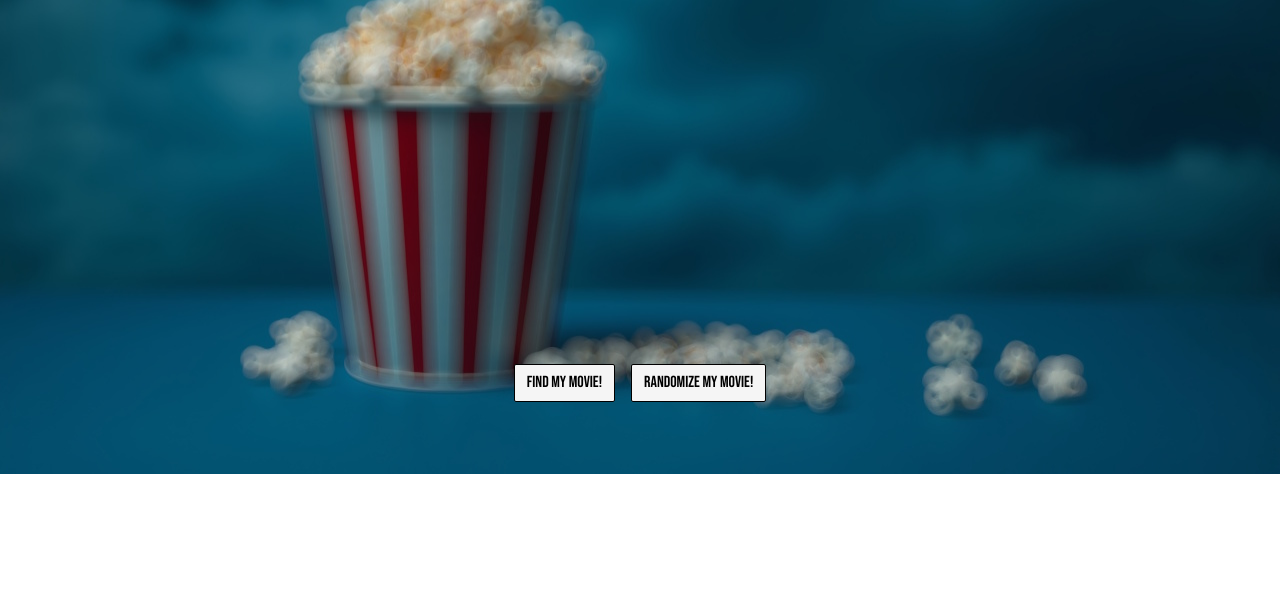
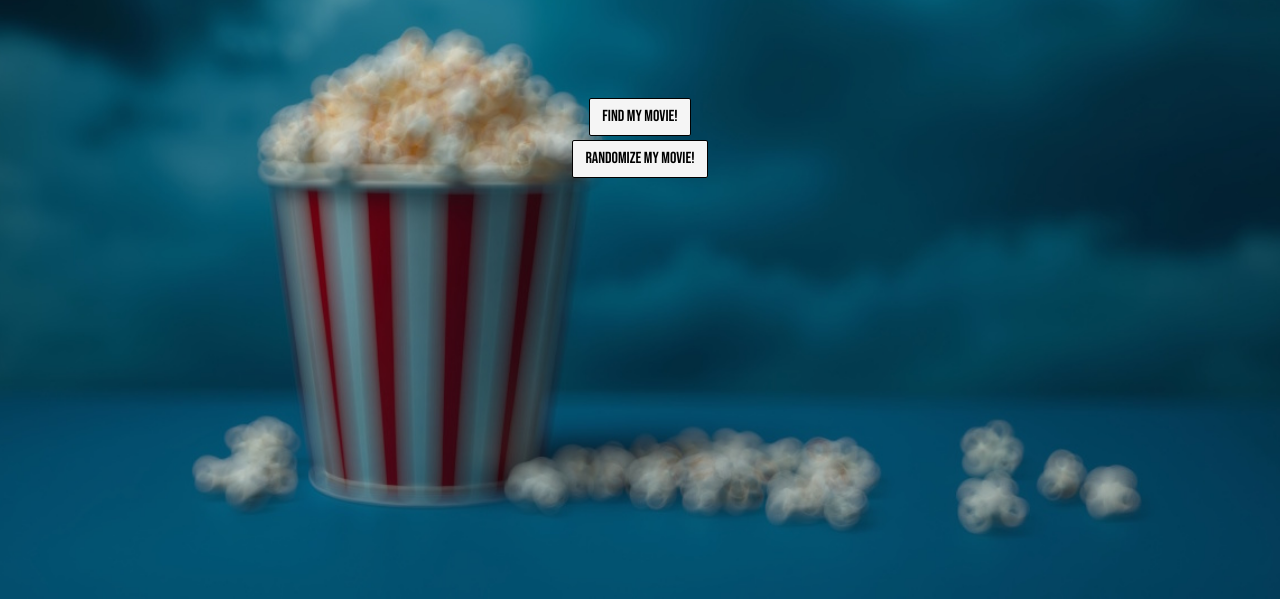
Before and after one commit to Rabbsen/the-movie-generator, a plain HTML site: page index.html in a window 1280 px wide. Shown: the part 201-800 px from the top of the page. Drawn offline with nearby package versions, Linux system fonts and the light colour scheme.

Commit message:
fixed and cleaned the styling and styling css

```diff
--- a/assets/css/style.css
+++ b/assets/css/style.css
@@ -6,16 +6,21 @@
   font-style: normal;
 }
 
+/*body styling */
+
 body {
     background-image: url('../images/popcorn3.jpg');
     font-family: "Bebas Neue", sans-serif;
     background-size:cover;
     background-position: center;
     background-repeat:no-repeat;
-    height:100%;
+    min-height:100vh;
     text-shadow: 2px 5px 5px black;
+    display:flex;
+    flex-direction: column;
+}
 
-}
+/*header styling*/
 
 .header {
     color:whitesmoke;
@@ -24,53 +29,15 @@ body {
     padding:50px;
 }
 
-.divbox {
-    max-width:600px;
-    max-width:600px;
-    display:flex;
-    flex-direction:column;
-    justify-content:center;
-    align-items:center;
+@media (max-width: 768px) {
+    .header {
+        font-size: 2.5rem;
+    }
 }
 
-.buttonbox {
+.section {
     display:flex;
-    justify-content: center;
-    flex-direction:row;
-}
-
-.diverino {
-    width:100%;
-    max-width:600px;
-    min-height:300px;
-    justify-content:center;
-    align-items:center;
-}
-
-#movieDisplay {
-    max-width:600px;
-    width:100%;
-    max-height:600px;
-    justify-content:center;
-    align-items:center;
-    padding:15px;
-    color:whitesmoke;
-    letter-spacing: 1.5px;
-}
-#movieDisplay p {
-    font-size:larger;
-}
-
-.buttonbox > .btn {
-    margin:0.5em;
-    background-color:whitesmoke;
-    color:black;
-    border-color:black;
-    border-radius: 2px;
-}
-
-.btn:hover {
-    background-color:grey;
+    flex-direction: column;
 }
 
 /* styling regarding the Options section */
@@ -93,4 +60,54 @@ body {
     padding:50px;
 }
 
-/* --------------------------------------------- */
+/* styling regarding the movie display div*/
+
+.divbox {
+    height:auto;
+    display:flex;
+    flex-direction:row;
+    justify-content:center;
+    align-items:center;
+    padding:5px;
+    text-align:center;
+}
+
+#movieDisplay {
+    max-width:600px;
+    width:100%;
+    justify-content:center;
+    align-items:center;
+    padding:15px;
+    color:whitesmoke;
+    letter-spacing: 1.5px;
+}
+#movieDisplay p {
+    font-size:larger;
+}
+.poster {
+    max-width:400px;
+    max-height:300px;
+    object-fit: contain;
+}
+
+/* styling regarding the btns */
+
+.buttonbox {
+    display:flex;
+    justify-content: center;
+    flex-direction:column;
+    align-items: center;
+
+}
+
+.buttonbox > .btn {
+    background-color:whitesmoke;
+    color:black;
+    border-color:black;
+    border-radius: 2px;
+    margin:2px;
+}
+
+.btn:hover {
+    background-color:grey;
+}
```
